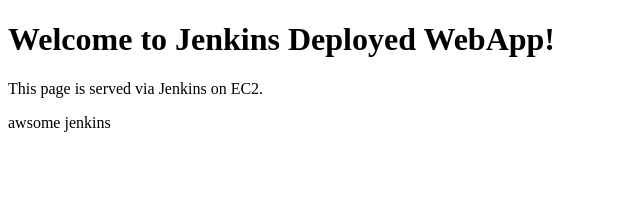
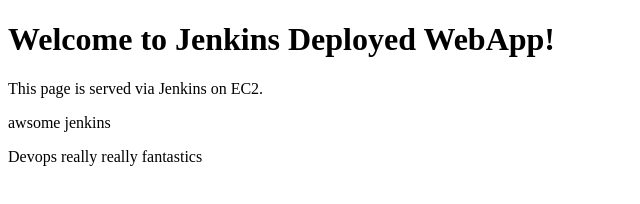
Before and after one commit to ofc365/jenkin-proj, a plain HTML site: page index.html in a window 1280 px wide. Shown: the whole page, without its empty margins (0-640 px from the left). Drawn offline with Linux system fonts and the light colour scheme.

Commit message:
Update index.html

```diff
--- a/index.html
+++ b/index.html
@@ -7,5 +7,6 @@
     <h1>Welcome to Jenkins Deployed WebApp!</h1>
     <p>This page is served via Jenkins on EC2.</p>
     <p> awsome jenkins</p>
+    <p>Devops really really fantastics</p>
 </body>
 </html>
```
